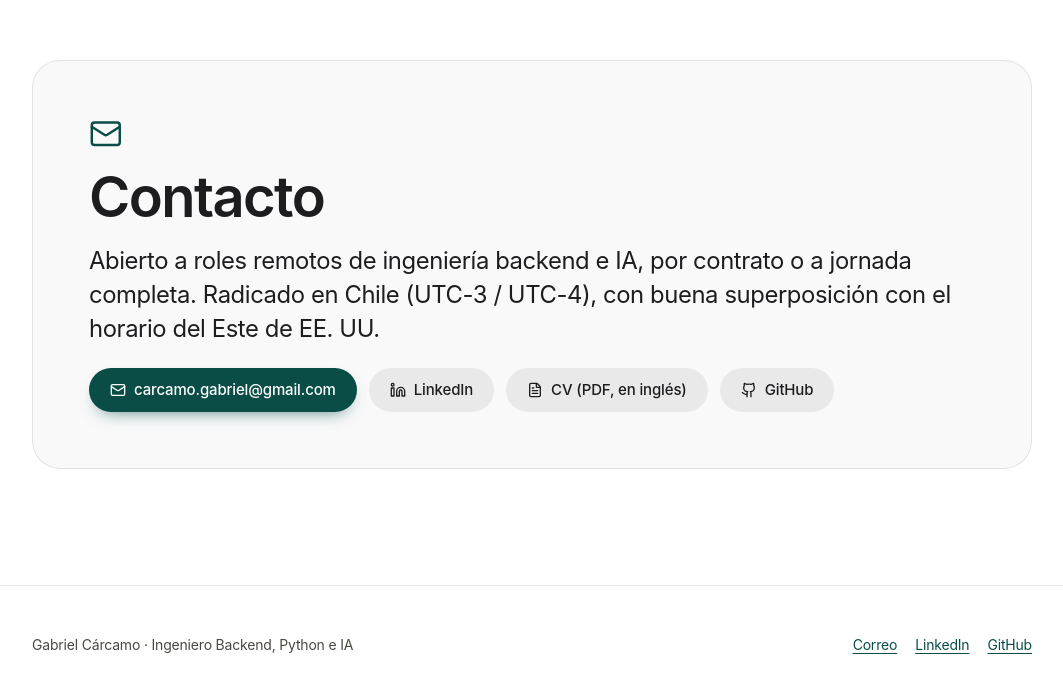
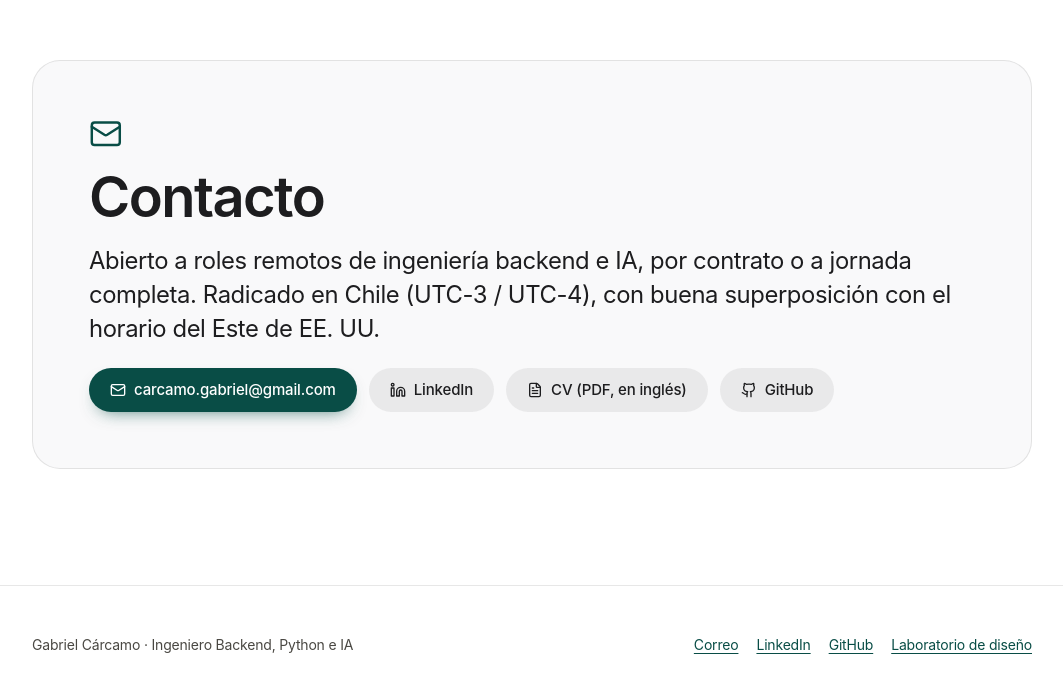
Before and after one commit to Brownbull/brownbull.github.io, a plain HTML site: page es/index.html in a window 1280 px wide. Shown: the part 9573-10266 px from the top of the page, without its empty margins (108-1171 px from the left). Drawn offline with Linux system fonts and the light colour scheme; animation ran at ten frames a second.

Commit message:
footer: enlace al laboratorio de diseño (fe-lab)
Acceso personal a las páginas de ejemplo para decidir qué llevar al
portafolio. Solo en el pie de las dos portadas (EN/ES).

Co-Authored-By: Claude Opus 5.5 (1M context) <noreply@anthropic.com>

```diff
--- a/es/index.html
+++ b/es/index.html
@@ -297,6 +297,7 @@
         <li><a href="mailto:carcamo.gabriel&#64;gmail.com">Correo</a></li>
         <li><a href="https://www.linkedin.com/in/gabriel-carcamo">LinkedIn</a></li>
         <li><a href="https://github.com/Brownbull">GitHub</a></li>
+        <li><a href="https://brownbull.github.io/fe-lab/">Laboratorio de diseño</a></li>
       </ul>
     </div>
   </footer>
```
Also changed, not shown: index.html (+1 -0 lines).
